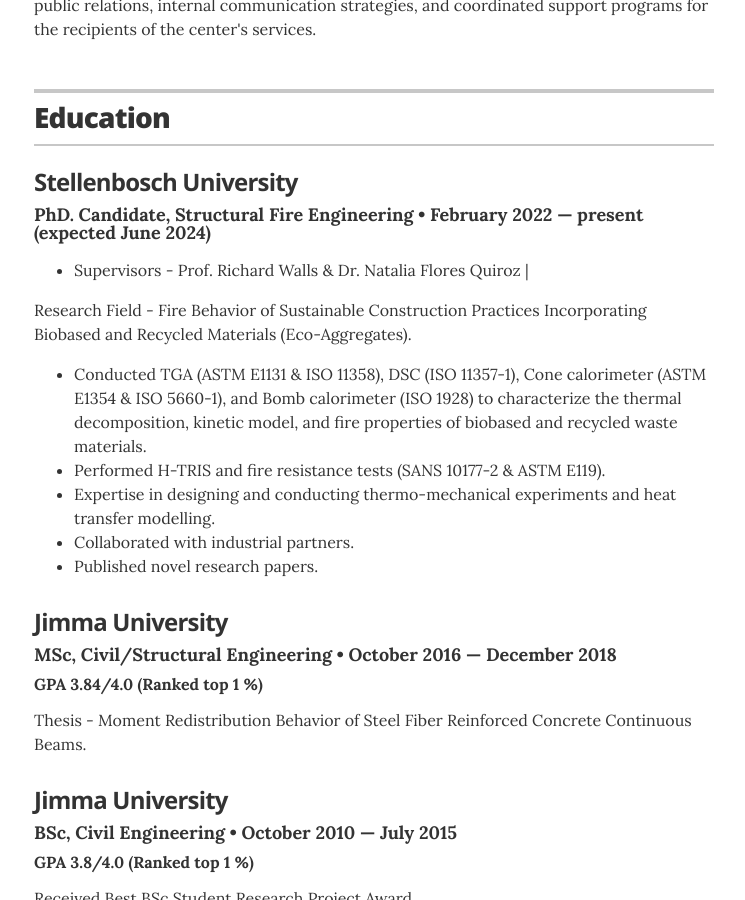
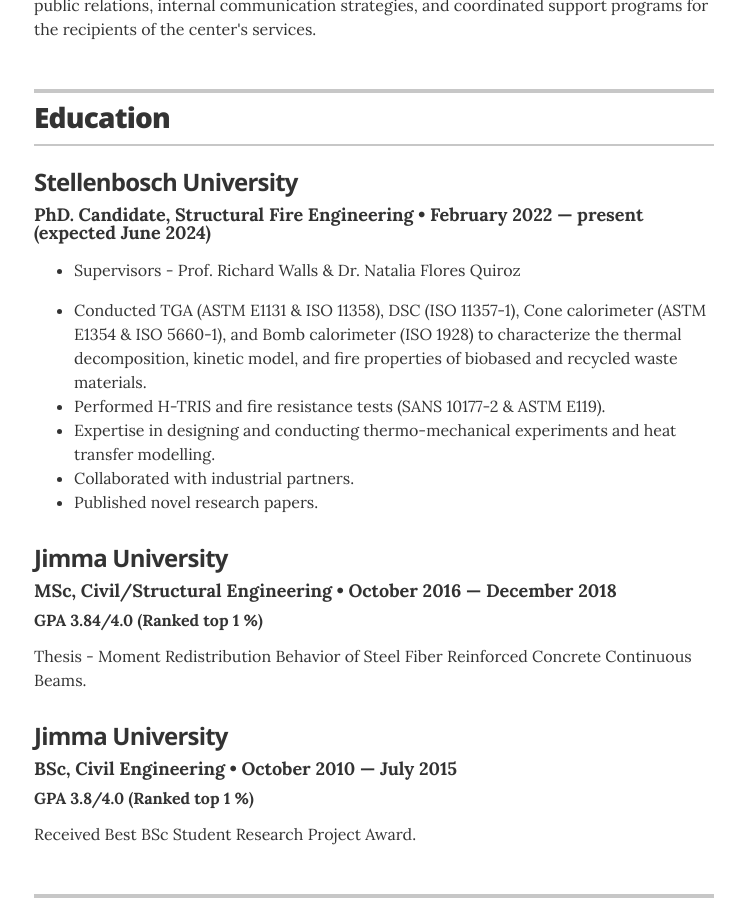
Before and after one commit to yshewalul/portfolio, a Jekyll site: the page built from index.html, in a window 1280 px wide and 900 px high, scrolled down 1176 px. Shown: the whole window, without its empty margins (266-1011 px from the left). Built offline with Jekyll 4.4.1, drawn with Linux system fonts in a browser that asks for light colours.

Commit message:
Update education.yml

```diff
--- a/_data/education.yml
+++ b/_data/education.yml
@@ -2,10 +2,10 @@
 - degree: PhD. Candidate, Structural Fire Engineering
   uni: Stellenbosch University
   year: February 2022 &mdash; present (expected June 2024)
+  summary: Research Field - Fire Behavior of Sustainable Construction Practices Incorporating Biobased and Recycled Materials (Eco-Aggregates).
   awards:
-    - award: Supervisors - Prof. Richard Walls & Dr. Natalia Flores Quiroz  |
-  summary: Research Field - Fire Behavior of Sustainable Construction Practices Incorporating Biobased and Recycled Materials (Eco-Aggregates).
-            <ul class="resume-item-list"><li>Conducted TGA (ASTM E1131 & ISO 11358), DSC (ISO 11357-1), Cone calorimeter (ASTM E1354 & ISO 5660-1),
+    - award: Supervisors - Prof. Richard Walls & Dr. Natalia Flores Quiroz
+  summary: <ul class="resume-item-list"><li>Conducted TGA (ASTM E1131 & ISO 11358), DSC (ISO 11357-1), Cone calorimeter (ASTM E1354 & ISO 5660-1),
             and Bomb calorimeter (ISO 1928) to characterize the thermal decomposition, kinetic model, and fire properties of biobased and recycled waste materials.</li>
             <li>Performed H-TRIS and fire resistance tests (SANS 10177-2 & ASTM E119).</li>
             <li>Expertise in designing and conducting thermo-mechanical experiments and heat transfer modelling.</li>
```
